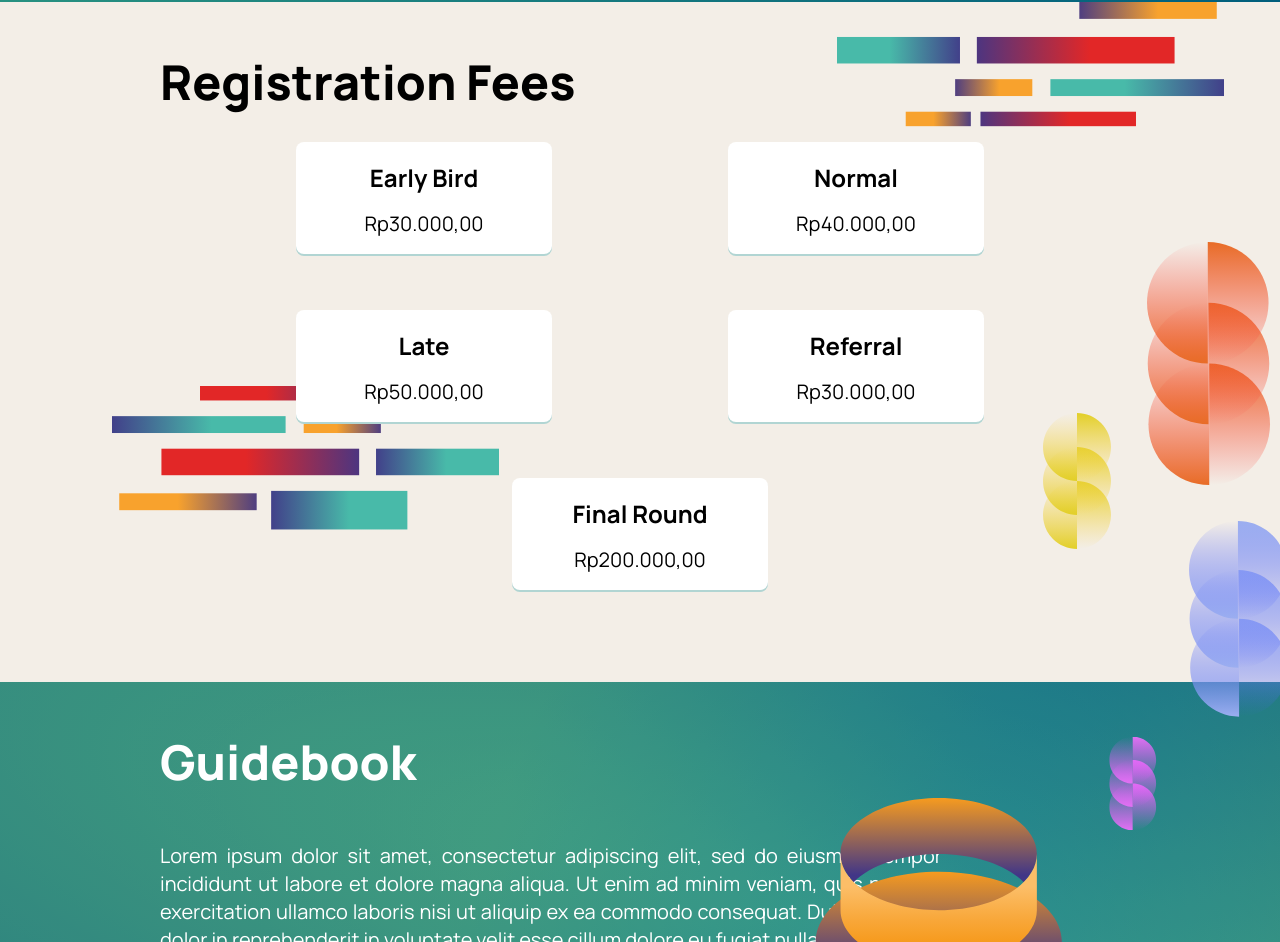
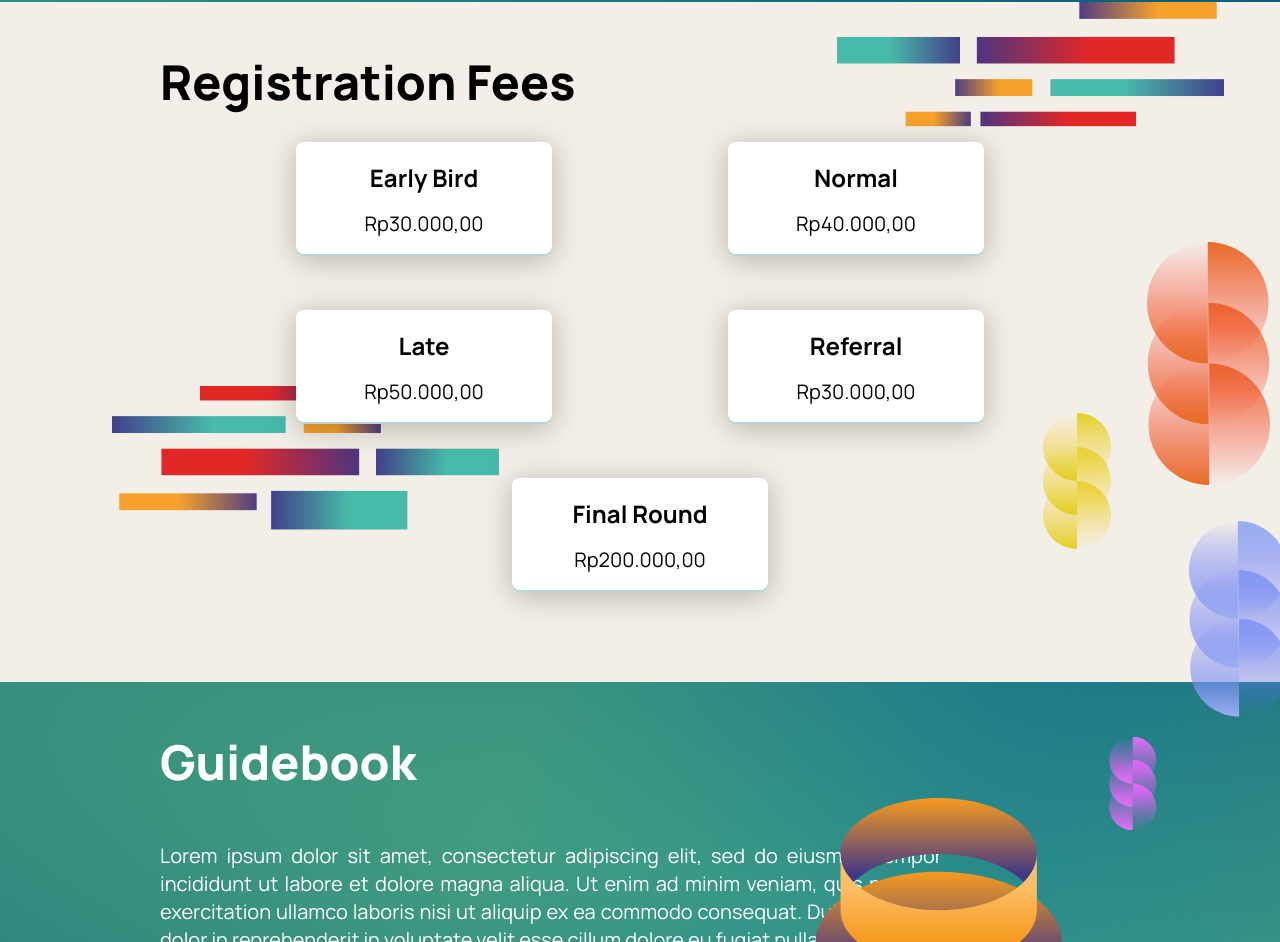
Before and after one commit to syahrialalzaidan/web-bist-league, a Next.js app: page /competition in a window 1280 px wide. Shown: the part 1510-2452 px from the top of the page. Built offline with nearby package versions, Linux system fonts and the light colour scheme; a web font is replaced by a local one.

Commit message:
Add drop shadow

```diff
--- a/src/app/competition/components/Registration.tsx
+++ b/src/app/competition/components/Registration.tsx
@@ -33,23 +33,23 @@ export default function Registration() {
                     alt="Hero Round"
                     className="lg:hidden overflow-hidden absolute bottom-72 left-0 z-0"
                 />
-                <div className="w-64 h-28 bg-white rounded-lg p-5 shadow-[0_2px_0_0] shadow-[#B1D5D3] z-10">
+                <div className="w-64 h-28 bg-white rounded-lg p-5 shadow-[0_2px_0_0] shadow-[#B1D5D3] drop-shadow-[0_4px_15px_rgba(0,0,0,0.25)] z-10">
                     <h2 className="text-2xl font-bold mb-4">Early Bird</h2>
                     <p className="text-xl">Rp30.000,00</p>
                 </div>
-                <div className="w-64 h-28 bg-white rounded-lg p-5 shadow-[0_2px_0_0] shadow-[#B1D5D3] z-10">
+                <div className="w-64 h-28 bg-white rounded-lg p-5 shadow-[0_2px_0_0] shadow-[#B1D5D3] drop-shadow-[0_4px_15px_rgba(0,0,0,0.25)] z-10">
                     <h2 className="text-2xl font-bold mb-4">Normal</h2>
                     <p className="text-xl">Rp40.000,00</p>
                 </div>
-                <div className="w-64 h-28 bg-white rounded-lg p-5 shadow-[0_2px_0_0] shadow-[#B1D5D3] z-10">
+                <div className="w-64 h-28 bg-white rounded-lg p-5 shadow-[0_2px_0_0] shadow-[#B1D5D3] drop-shadow-[0_4px_15px_rgba(0,0,0,0.25)] z-10">
                     <h2 className="text-2xl font-bold mb-4">Late</h2>
                     <p className="text-xl">Rp50.000,00</p>
                 </div>
-                <div className="w-64 h-28 bg-white rounded-lg p-5 shadow-[0_2px_0_0] shadow-[#B1D5D3] z-10">
+                <div className="w-64 h-28 bg-white rounded-lg p-5 shadow-[0_2px_0_0] shadow-[#B1D5D3] drop-shadow-[0_4px_15px_rgba(0,0,0,0.25)] z-10">
                     <h2 className="text-2xl font-bold mb-4">Referral</h2>
                     <p className="text-xl">Rp30.000,00</p>
                 </div>
-                <div className="w-64 h-28 bg-white rounded-lg p-5 shadow-[0_2px_0_0] shadow-[#B1D5D3] z-10">
+                <div className="w-64 h-28 bg-white rounded-lg p-5 shadow-[0_2px_0_0] shadow-[#B1D5D3] drop-shadow-[0_4px_15px_rgba(0,0,0,0.25)] z-10">
                     <h2 className="text-2xl font-bold mb-4">Final Round</h2>
                     <p className="text-xl">Rp200.000,00</p>
                 </div>
```
